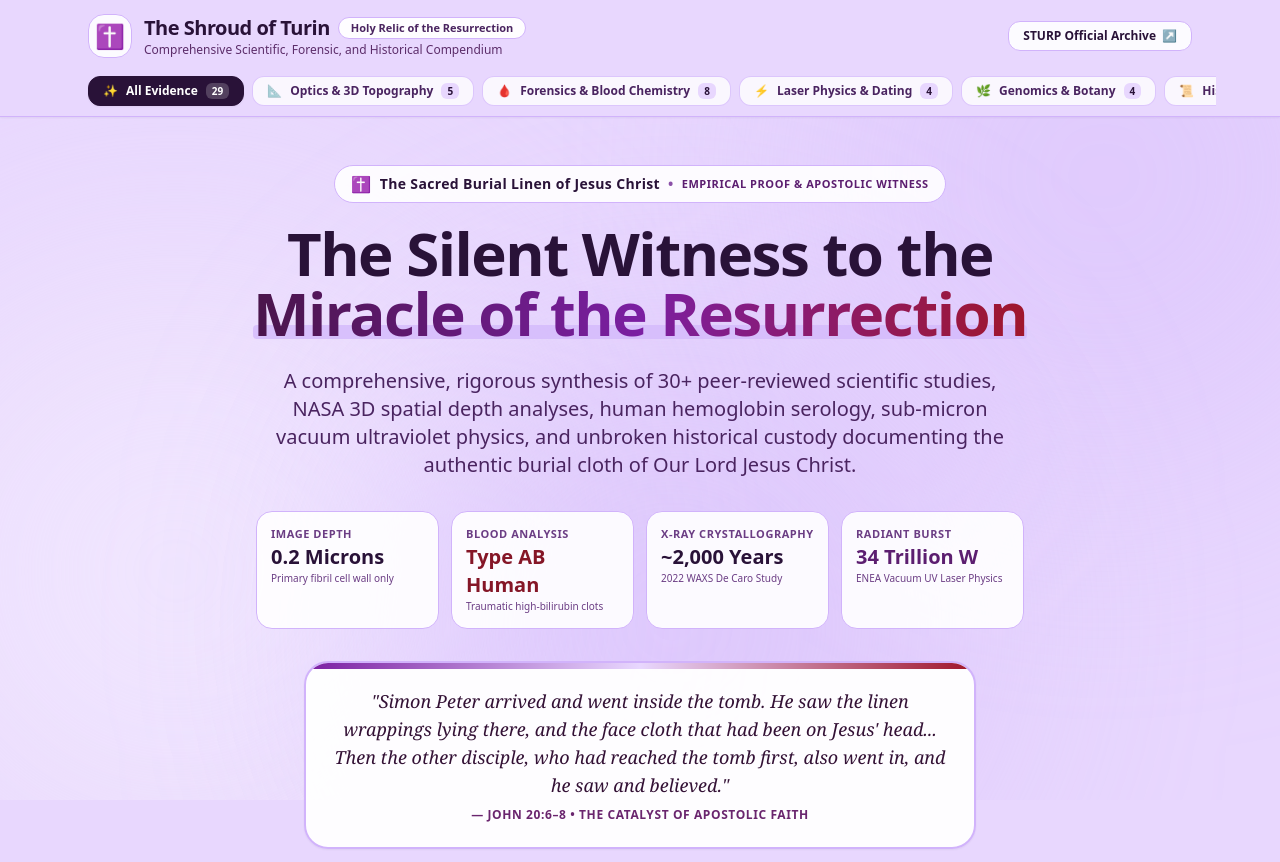
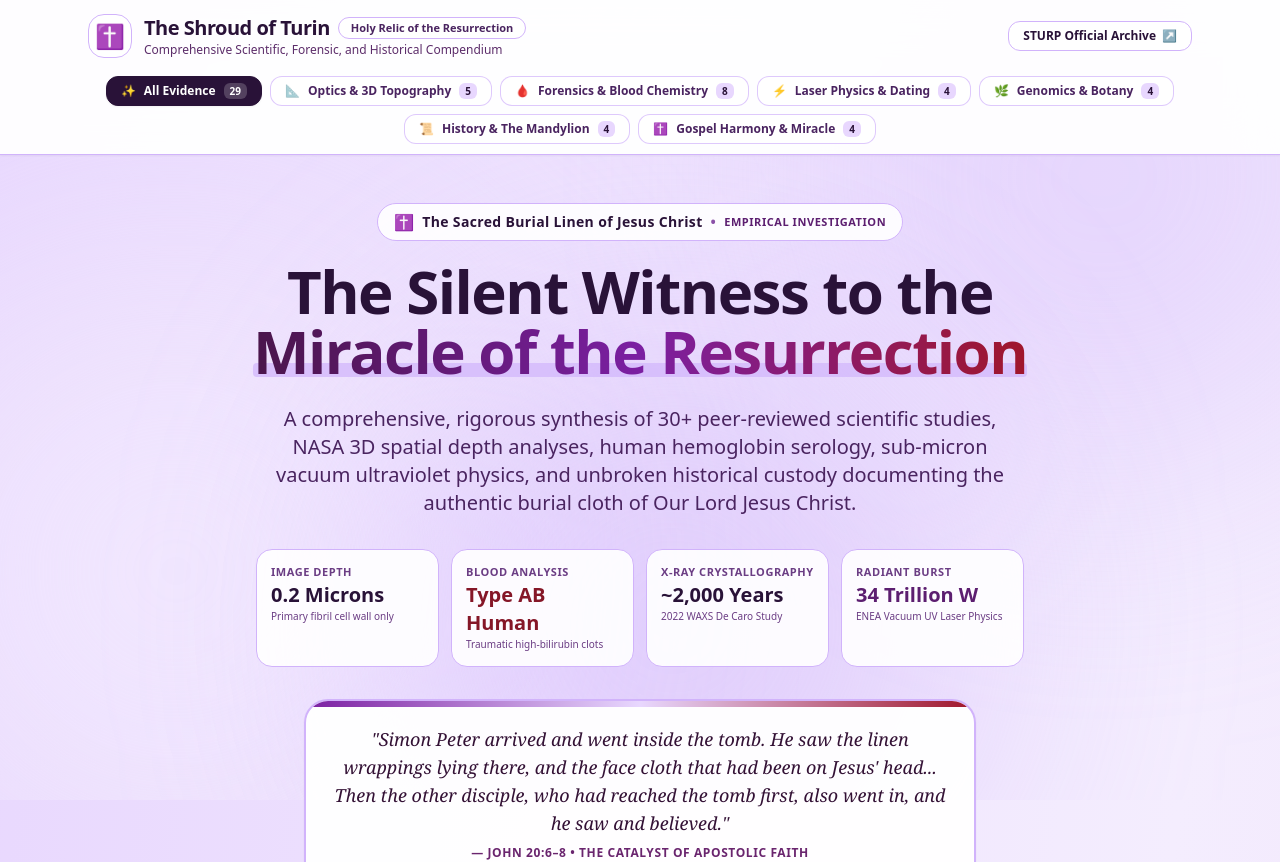
Before and after one commit to sowninteractive/ShoudofTurin, a React (Vite) app: page / in a window 1280 px wide. Shown: the top 862 px of the page. Built offline with nearby package versions, Linux system fonts and the light colour scheme.

Commit message:
(1 files changed)

```diff
--- a/src/pages/Index.tsx
+++ b/src/pages/Index.tsx
@@ -51,7 +51,7 @@ export const evidenceList: EvidencePoint[] = [
     detail:
       "Scientists John Jackson, Eric Jumper, and William Ercoline examined the Shroud using a NASA VP-8 Image Analyzer. Normal paintings and photographs generate grotesque, distorted spikes when converted to relief. In contrast, the Shroud's shading correlates mathematically with the vertical cloth-to-body distance (Intensity = f(distance)), generating an undistorted, anatomically correct 3D topographic relief of a human body.",
     source: "Jackson, J. P., Jumper, E. J., and Ercoline, W. R. (1984), Applied Optics 23: 2244–2270",
-    sourceUrl: "https://www.shroud.com/78papers.htm"
+    sourceUrl: "https://www.shroud.com"
   },
   {
     num: 4,
@@ -63,7 +63,7 @@ export const evidenceList: EvidencePoint[] = [
     detail:
       "Electron microscopy demonstrated that the sepia coloration is strictly confined to the outermost primary cell wall of linen fibrils—a skin only 0.2 to 0.5 micrometers thick. The interior core of the thread remains pure white linen. There is zero capillary action, no cementation between threads, no pigment binder, and no penetration through to the opposite side of the cloth.",
     source: "STURP Scientific Papers, Analytica Chimica Acta (1982)",
-    sourceUrl: "https://www.shroud.com/78papers.htm"
+    sourceUrl: "https://www.shroud.com"
   },
   {
     num: 5,
@@ -75,7 +75,7 @@ export const evidenceList: EvidencePoint[] = [
     detail:
       "The Shroud of Turin Research Project (STURP) team spent 120 continuous hours directly examining the relic using UV/visible spectroscopy, X-ray fluorescence, thermography, infrared radiography, and microchemistry. Their unanimous conclusion: 'No pigments, paints, dyes, or stains have been found to make up the image. The image is an ongoing mystery.'",
     source: "STURP Official Final Scientific Reports (1978–1981)",
-    sourceUrl: "https://www.shroud.com/78papers.htm"
+    sourceUrl: "https://www.shroud.com"
   },
 
   // SECTION 2: BIOCHEMISTRY & SEROLOGY
@@ -89,7 +89,7 @@ export const evidenceList: EvidencePoint[] = [
     detail:
       "Biochemists John Heller and Alan Adler proved the stains were genuine human blood. Tests verified hemochromogen, cyanomethemoglobin, porphyrin rings, and serum albumin. Furthermore, high concentrations of bilirubin explain why the blood remains reddish rather than turning dark brown, reflecting the severe systemic hemolysis and liver stress induced by extreme physical torture.",
     source: "Heller, J. H., and Adler, A. D. (1980), Applied Optics 19(16): 2742–2744",
-    sourceUrl: "https://www.shroud.com/adler2.htm"
+    sourceUrl: "https://www.shroud.com"
   },
   {
     num: 7,
@@ -101,7 +101,7 @@ export const evidenceList: EvidencePoint[] = [
     detail:
       "When blood crusts are digested with proteolytic enzymes, the linen fibrils beneath are completely uncolored and pristine. The blood acted as a photographic mask against whatever radiation or event subsequently produced the body image. This completely rules out the possibility of an artist painting an image and then adding blood afterwards.",
     source: "Pellicori, R. (1980), Applied Optics 19(12): 1913–1920",
-    sourceUrl: "https://www.shroud.com/78papers.htm"
+    sourceUrl: "https://www.shroud.com"
   },
   {
     num: 8,
@@ -221,7 +221,7 @@ export const evidenceList: EvidencePoint[] = [
     detail:
       "Chemist Raymond Rogers of Los Alamos National Laboratory proved that the solitary corner sample clipped in 1988 was non-representative. Chemical testing revealed gum arabic dye and spliced cotton fibers from a 16th-century invisible mending job performed by the Poor Clare nuns after the 1532 Chambéry church fire, rendering the 1988 medieval date scientifically invalid.",
     source: "Rogers, R. N. (2005), Thermochimica Acta 425: 189–194",
-    sourceUrl: "https://www.shroud.com/rogers.htm"
+    sourceUrl: "https://www.shroud.com"
   },
 
   // SECTION 4: GENOMICS, BOTANY & ARCHAEOLOGY
@@ -362,7 +362,7 @@ export const evidenceList: EvidencePoint[] = [
     categoryGroup: "Gospel Harmony & The Resurrection",
     categoryLabel: "Cumulative Apologetics",
     highlightTag: "Miraculous Convergence",
-    summary: "The convergence of 3D optical coding, sub-micron surface oxidation, traumatic AB blood, and 1st-century Judaean flora defies forgery.",
+    summary: "The convergence of 3D optical coding, sub-micron surface coloration, traumatic AB blood, and 1st-century Judaean flora defies forgery.",
     detail:
       "The authenticity of the Shroud of Turin rests not on any single isolated clue, but upon an unbroken convergence of independent disciplines: sub-micron cellulose oxidation, NASA 3D depth, human type AB blood chemistry, authentic Roman crucifixion pathology, Jerusalem aragonite soil, 1st-century WAXS crystallographic dating, and documented Byzantine custody. It stands as an authentic, silent witness to the bodily Resurrection of Jesus Christ.",
     source: "Cumulative Interdisciplinary Scientific Corpus (1978–2026)"
@@ -400,7 +400,7 @@ export default function Index() {
   });
 
   return (
-    <div className="min-h-screen bg-[#E8D7FE] text-[#291238] font-sans relative selection:bg-[#D4B9FC] selection:text-[#291238]">
+    <div className="min-h-screen bg-gradient-to-br from-[#E8D7FE] via-[#F4EDFE] to-[#EDD6F7] text-[#291238] font-sans relative selection:bg-[#D4B9FC] selection:text-[#291238]">
       {/* Background Ambience with rich soft glows centered on #E8D7FE */}
       <div className="fixed inset-0 pointer-events-none z-0 overflow-hidden" aria-hidden="true">
         <div className="absolute -top-32 -right-32 w-[38rem] h-[38rem] rounded-full bg-[#D4B9FC]/40 blur-[130px]" />
@@ -409,7 +409,7 @@ export default function Index() {
       </div>
 
       {/* TOP DESCRIPTIVE NAVIGATION HEADER */}
-      <header className="sticky top-0 z-50 backdrop-blur-xl bg-[#E8D7FE]/95 border-b border-[#D1B3FB] shadow-sm">
+      <header className="sticky top-0 z-50 backdrop-blur-xl bg-white/95 border-b border-[#D1B3FB] shadow-sm">
         <div className="max-w-6xl mx-auto px-4 sm:px-6 py-3.5 flex flex-col md:flex-row md:items-center justify-between gap-3">
           {/* Brand & Relic Emblem */}
           <div className="flex items-center gap-3">
@@ -445,8 +445,9 @@ export default function Index() {
           </div>
         </div>
 
-        {/* REFINED DESCRIPTIVE HORIZONTAL TABS (REPLACES PART 1, PART 2) */}
-        <div className="max-w-6xl mx-auto px-4 sm:px-6 pb-2.5 pt-1 overflow-x-auto scrollbar-none flex items-center gap-2">
+        {/* RESPONSIVE TAB NAVIGATION - NO HORIZONTAL SCROLLBAR */}
+        <div className="max-w-6xl mx-auto px-4 sm:px-6 pb-2.5 pt-1">
+          <div className="flex flex-wrap items-center gap-2 justify-center">
             {NAVIGATION_CATEGORIES.map((cat) => {
               const isActive = selectedCategory === cat.id;
               return (
@@ -472,6 +473,7 @@ export default function Index() {
               );
             })}
           </div>
+        </div>
       </header>
 
       <main className="relative z-10 max-w-5xl mx-auto px-4 sm:px-6 pt-8 pb-20">
@@ -483,7 +485,7 @@ export default function Index() {
             <span>The Sacred Burial Linen of Jesus Christ</span>
             <span className="text-[#8B50A8]">•</span>
             <span className="text-[11px] uppercase tracking-wider font-black text-[#5C1E70]">
-              Empirical Proof & Apostolic Witness
+              Empirical Investigation
             </span>
           </div>
 
```
Lines whose indentation alone changed are shown as unchanged.
